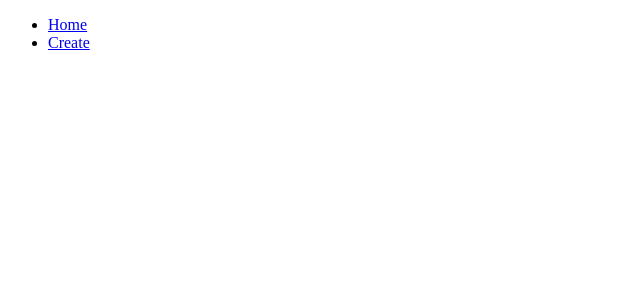
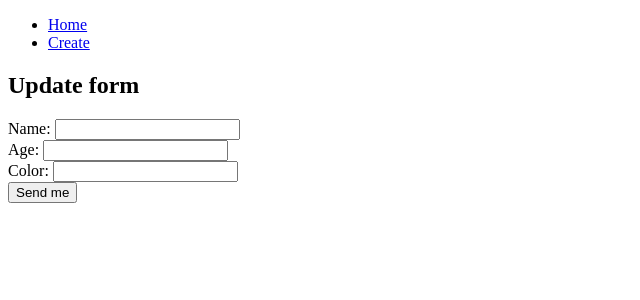
Before and after one commit to JanNowaczek/firebase, a React (Create React App) app in the folder crud/: page /update/1 in a window 1280 px wide. Shown: the top 300 px of the page, without its empty margins (0-640 px from the left). Built offline with nearby package versions, Linux system fonts and the light colour scheme; no server answers.

Commit message:
update form

```diff
--- a/crud/src/App.js
+++ b/crud/src/App.js
@@ -5,6 +5,7 @@ import Menu from './components/Menu'
 import List from './components/List'
 import Create from './components/Create'
 import Read from './components/Read'
+import Update from './components/Update'
 
 
 class App extends Component {
@@ -15,6 +16,7 @@ class App extends Component {
         <Route exact path="/" component={List} />
         <Route exact path="/create" component={Create} />
         <Route exact path="/read/:id" component={Read} />
+        <Route exact path="/update/:id" component={Update} />
       </BrowserRouter>
     );
   }
--- a/crud/src/components/List.js
+++ b/crud/src/components/List.js
@@ -12,6 +12,9 @@ class List extends Component {
             .then(response => response.json())
             .then(responseData => {
                 const data = [];
+                if (responseData === null) {
+                    return;
+                }
                 Object.entries(responseData).forEach(elem => {
                     data.push({
                         id: elem[0],
@@ -44,7 +47,7 @@ class List extends Component {
             <div>
                 {this.state.data.map(elem => (
                     <div key={elem.id}>
-                       <Link to={`/read/${elem.id}`}>{elem.name} <button onClick={() => this.handleRemove(elem.id)}>Remove</button></Link>
+                        <Link to={`/read/${elem.id}`}>{elem.name}</Link> <Link to={`/update/${elem.id}`}>Update</Link> <button onClick={() => this.handleRemove(elem.id)}>Remove</button>
                     </div>
                 ))}
             </div>
--- /dev/null
+++ b/crud/src/components/Update.js
@@ -0,0 +1,63 @@
+import React, { Component } from 'react';
+
+class Update extends Component {
+
+    state = {
+        name: '',
+        age: '',
+        color: ''
+    }
+
+    componentDidMount() {
+        const id = this.props.match.params.id;
+        fetch(`https://jfddl7-api-b832f.firebaseio.com/cats/${id}.json`)
+            .then(response => response.json())
+            .then(data => {
+                this.setState(data);
+            })
+    }
+
+    // handleChange = (event, fieldName) => {
+    //   this.setState({ [fieldName]: event.target.value });
+    // }
+
+    handleChange = (event) => {
+        this.setState({ [event.target.name]: event.target.value });
+    }
+
+    handleSubmit = (event) => {
+        const id = this.props.match.params.id;
+        fetch(`https://jfddl7-api-b832f.firebaseio.com/cats/${id}.json`, {
+            method: 'PATCH',
+            body: JSON.stringify(this.state)
+        })
+            .then(response => {
+                if (response.ok) {
+                    this.props.history.push(`/read/${id}`);
+                }
+            })
+        event.preventDefault();
+    }
+
+    render() {
+        return (
+            <div>
+                <h2>Update form</h2>
+                <form onSubmit={this.handleSubmit}>
+                    <div>
+                        Name: <input type="text" name="name" value={this.state.name} onChange={this.handleChange} />
+                    </div>
+                    <div>
+                        Age: <input type="text" value={this.state.age} name="age" onChange={this.handleChange} />
+                    </div>
+                    <div>
+                        Color: <input type="text" value={this.state.color} name="color" onChange={this.handleChange} />
+                    </div>
+                    <button>Send me</button>
+                </form>
+            </div>
+        );
+    }
+}
+
+export default Update;
```
